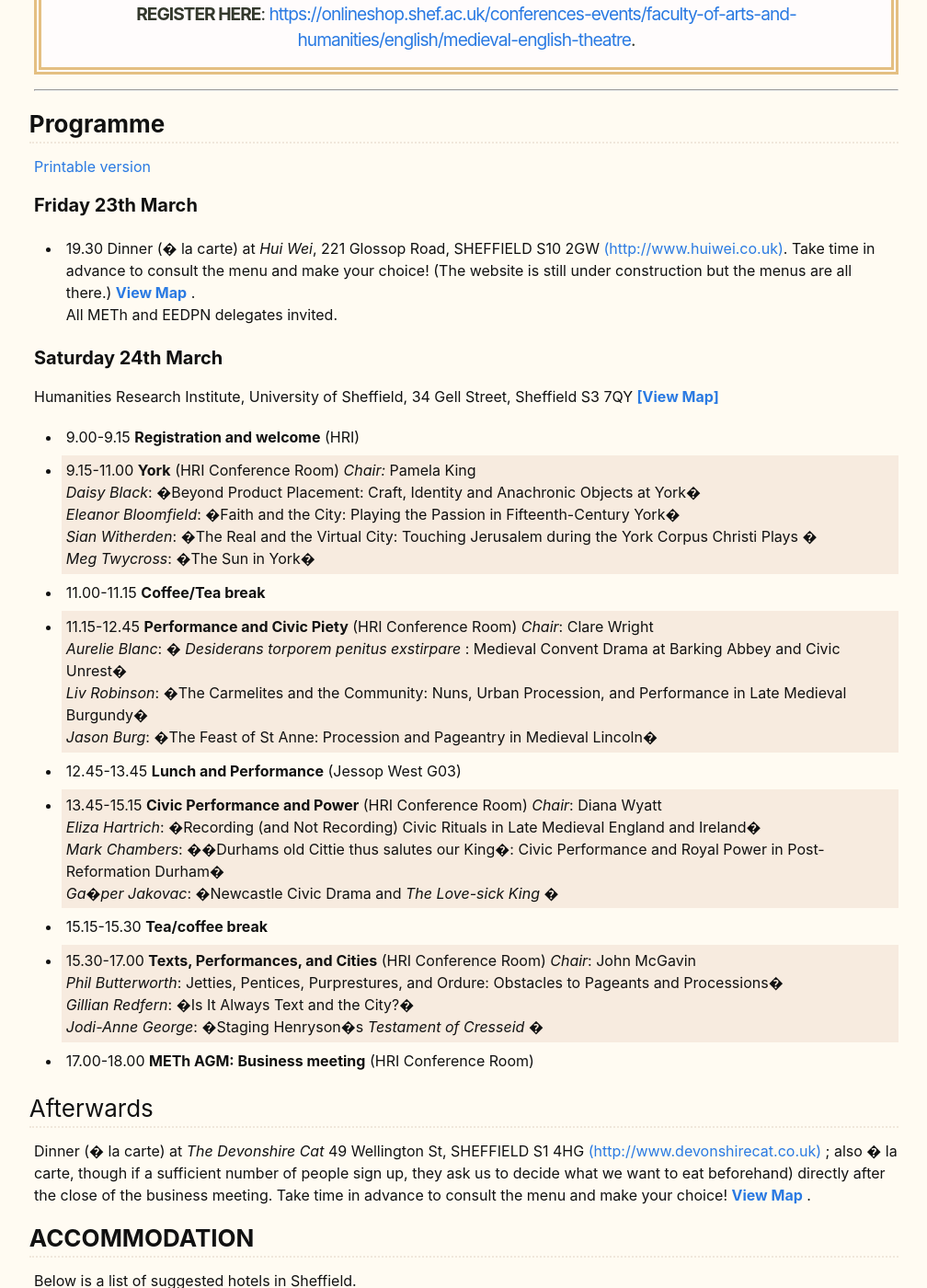
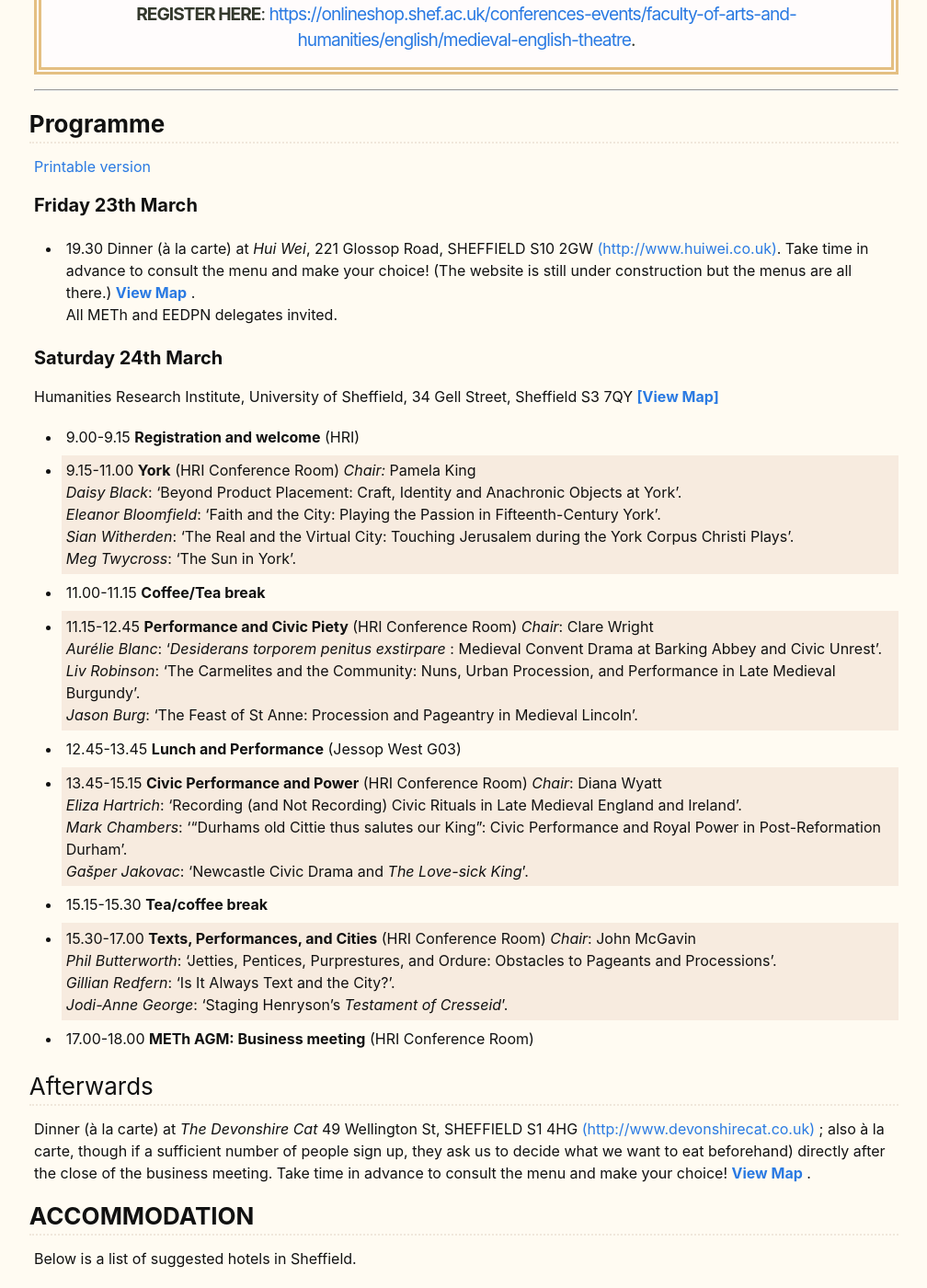
Before and after one commit to MedievalEnglishTheatre/MedievalEnglishTheatre.github.io, a Jekyll site: the page built from src/meetings/meet_2018/index.md, in a window 1280 px wide and 1400 px high, scrolled down 974 px. Shown: the whole window at 92% size, without its empty margins (133-1141 px from the left). Built offline with Jekyll 4.4.1, drawn with Linux system fonts in a browser that asks for light colours; some of the changed text lies outside the part shown.

Commit message:
Update index_2018.md

```diff
--- a/src/meetings/meet_2018/index.md
+++ b/src/meetings/meet_2018/index.md
@@ -36,7 +36,7 @@ Symposium** run by the Early English Drama and Performance Network (registration
 
 #### **Friday 23th March**
 
-- 19.30 Dinner (� la carte) at *Hui Wei*, 221 Glossop Road, SHEFFIELD S10 2GW [(http://www.huiwei.co.uk)](http://www.huiwei.co.uk). Take time in advance to consult the menu and make your choice! (The website is still under construction but the menus are all there.) [ **View Map** ](https://www.google.co.uk/maps/place/Hui+Wei/@53.3805495,-1.4840796,17z/data=!4m5!3m4!1s0x4879827f383e6ef5:0xe14c866c7929af6f!8m2!3d53.3799607!4d-1.4817407).
+- 19.30 Dinner (à la carte) at *Hui Wei*, 221 Glossop Road, SHEFFIELD S10 2GW [(http://www.huiwei.co.uk)](http://www.huiwei.co.uk). Take time in advance to consult the menu and make your choice! (The website is still under construction but the menus are all there.) [ **View Map** ](https://www.google.co.uk/maps/place/Hui+Wei/@53.3805495,-1.4840796,17z/data=!4m5!3m4!1s0x4879827f383e6ef5:0xe14c866c7929af6f!8m2!3d53.3799607!4d-1.4817407).
 All METh and EEDPN delegates invited.
 
 #### **Saturday 24th March**
@@ -44,29 +44,29 @@ Humanities Research Institute, University of Sheffield, 34 Gell Street, Sheffiel
 
 - 9.00-9.15 **Registration and welcome**     (HRI)
 - 9.15-11.00 **York**     (HRI Conference Room) *Chair:* Pamela King
- *Daisy Black*: �Beyond Product Placement: Craft, Identity and Anachronic Objects at York�
- *Eleanor Bloomfield*: �Faith and the City: Playing the Passion in Fifteenth-Century York�
- *Sian Witherden*: �The Real and the Virtual City: Touching Jerusalem during the York Corpus Christi Plays �
- *Meg Twycross*: �The Sun in York�
+ *Daisy Black*: 'Beyond Product Placement: Craft, Identity and Anachronic Objects at York'.
+ *Eleanor Bloomfield*: 'Faith and the City: Playing the Passion in Fifteenth-Century York'.
+ *Sian Witherden*: 'The Real and the Virtual City: Touching Jerusalem during the York Corpus Christi Plays'.
+ *Meg Twycross*: 'The Sun in York'.
 - 11.00-11.15 **Coffee/Tea break**
 - 11.15-12.45 **Performance and Civic Piety**     (HRI Conference Room) *Chair*: Clare Wright
- *Aurelie Blanc*: � *Desiderans torporem penitus exstirpare* : Medieval Convent Drama at Barking Abbey and Civic Unrest�
- *Liv Robinson*: �The Carmelites and the Community: Nuns, Urban Procession, and Performance in Late Medieval Burgundy�
- *Jason Burg*: �The Feast of St Anne: Procession and Pageantry in Medieval Lincoln�
+ *Aurélie Blanc*: '*Desiderans torporem penitus exstirpare* : Medieval Convent Drama at Barking Abbey and Civic Unrest'.
+ *Liv Robinson*: 'The Carmelites and the Community: Nuns, Urban Procession, and Performance in Late Medieval Burgundy'.
+ *Jason Burg*: 'The Feast of St Anne: Procession and Pageantry in Medieval Lincoln'.
 - 12.45-13.45 **Lunch and Performance**     (Jessop West G03)
 - 13.45-15.15 **Civic Performance and Power**     (HRI Conference Room) *Chair*: Diana Wyatt
- *Eliza Hartrich*: �Recording (and Not Recording) Civic Rituals in Late Medieval England and Ireland�
- *Mark Chambers*: ��Durhams old Cittie thus salutes our King�: Civic Performance and Royal Power in Post-Reformation Durham�
- *Ga�per Jakovac*: �Newcastle Civic Drama and *The Love-sick King* �
+ *Eliza Hartrich*: 'Recording (and Not Recording) Civic Rituals in Late Medieval England and Ireland'.
+ *Mark Chambers*: '"Durhams old Cittie thus salutes our King": Civic Performance and Royal Power in Post-Reformation Durham'.
+ *Gašper Jakovac*: 'Newcastle Civic Drama and *The Love-sick King*'.
 - 15.15-15.30 **Tea/coffee break**
 - 15.30-17.00 **Texts, Performances, and Cities**     (HRI Conference Room) *Chair*: John McGavin
- *Phil Butterworth*: Jetties, Pentices, Purprestures, and Ordure: Obstacles to Pageants and Processions�
- *Gillian Redfern*: �Is It Always Text and the City?�
- *Jodi-Anne George*: �Staging Henryson�s *Testament of Cresseid* �
+ *Phil Butterworth*: 'Jetties, Pentices, Purprestures, and Ordure: Obstacles to Pageants and Processions'.
+ *Gillian Redfern*: 'Is It Always Text and the City?'.
+ *Jodi-Anne George*: 'Staging Henryson's *Testament of Cresseid*'.
 - 17.00-18.00 **METh AGM: Business meeting**     (HRI Conference Room)
 
 ### Afterwards
-Dinner (� la carte) at *The Devonshire Cat* 49 Wellington St, SHEFFIELD S1 4HG [(http://www.devonshirecat.co.uk)](http://www.devonshirecat.co.uk) ; also � la carte, though if a sufficient number of people sign up, they ask us to decide what we want to eat beforehand) directly after the close of the business meeting. Take time in advance to consult the menu and make your choice! [ **View Map** ](https://www.google.com/maps/place/Devonshire+Cat/@53.378014,-1.476769,15z/data=!4m5!3m4!1s0x0:0x2dbb9fa98bcaddfe!8m2!3d53.3780138!4d-1.4767694?hl=en-US) .
+Dinner (à la carte) at *The Devonshire Cat* 49 Wellington St, SHEFFIELD S1 4HG [(http://www.devonshirecat.co.uk)](http://www.devonshirecat.co.uk) ; also à la carte, though if a sufficient number of people sign up, they ask us to decide what we want to eat beforehand) directly after the close of the business meeting. Take time in advance to consult the menu and make your choice! [ **View Map** ](https://www.google.com/maps/place/Devonshire+Cat/@53.378014,-1.476769,15z/data=!4m5!3m4!1s0x0:0x2dbb9fa98bcaddfe!8m2!3d53.3780138!4d-1.4767694?hl=en-US) .
 
 ### <a xmlns="http://www.w3.org/1999/xhtml" name="hotels" id="hotels"/> **ACCOMMODATION**
 
@@ -74,7 +74,7 @@ Below is a list of suggested hotels in Sheffield.
 
  **Central** - with easy access to station and venue (by tram and/or on foot)
 
--  [Mercure Sheffield St Paul�s Hotel](http://www.mercure.com/gb/hotel-6628-mercure-sheffield-st-paul-s-hotel-and-spa/index.shtml) .
+-  [Mercure Sheffield St Paul's Hotel](http://www.mercure.com/gb/hotel-6628-mercure-sheffield-st-paul-s-hotel-and-spa/index.shtml) .
       119 Norfolk Street, SHEFFIELD S1 2JE
       *Tel:* 0114 278 2000; *e-mail:* H6628@accor.com
 -  [Leopold Hotel](https://www.leopoldhotel.co.uk) .
```
